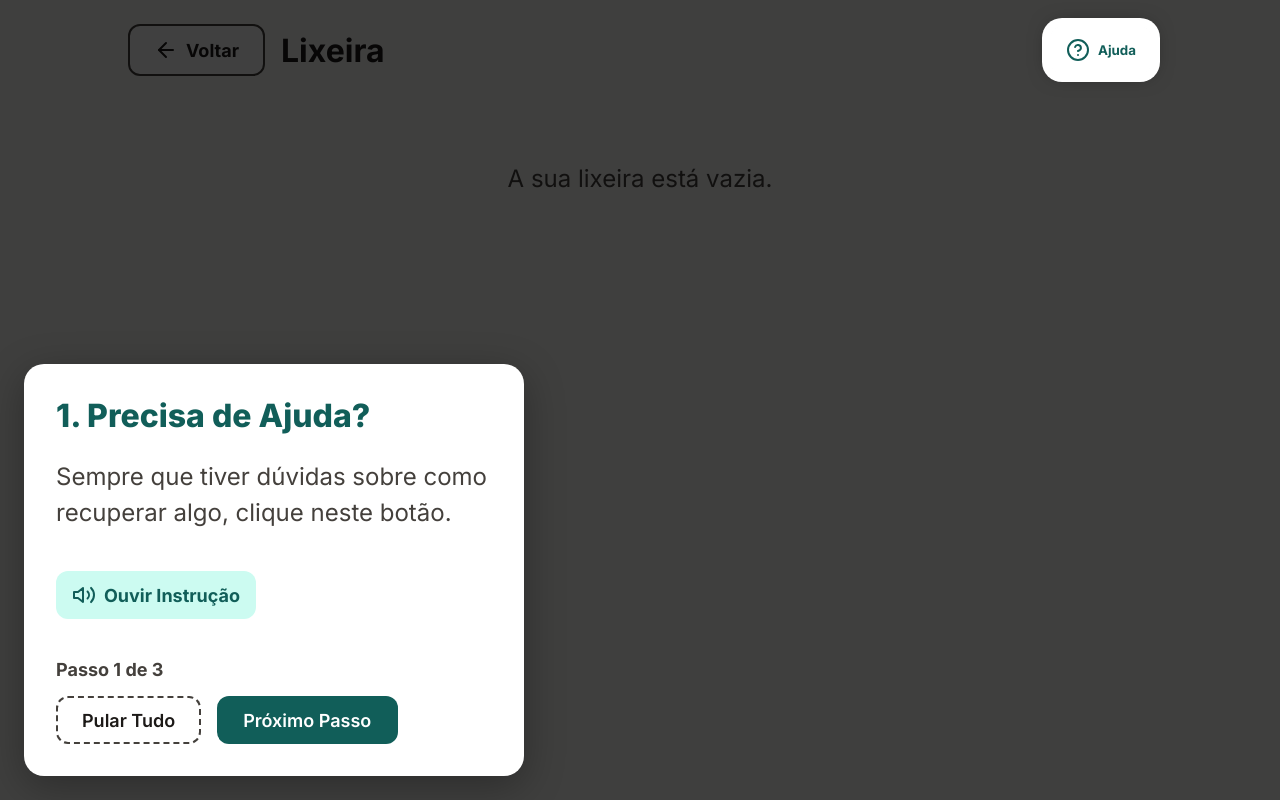
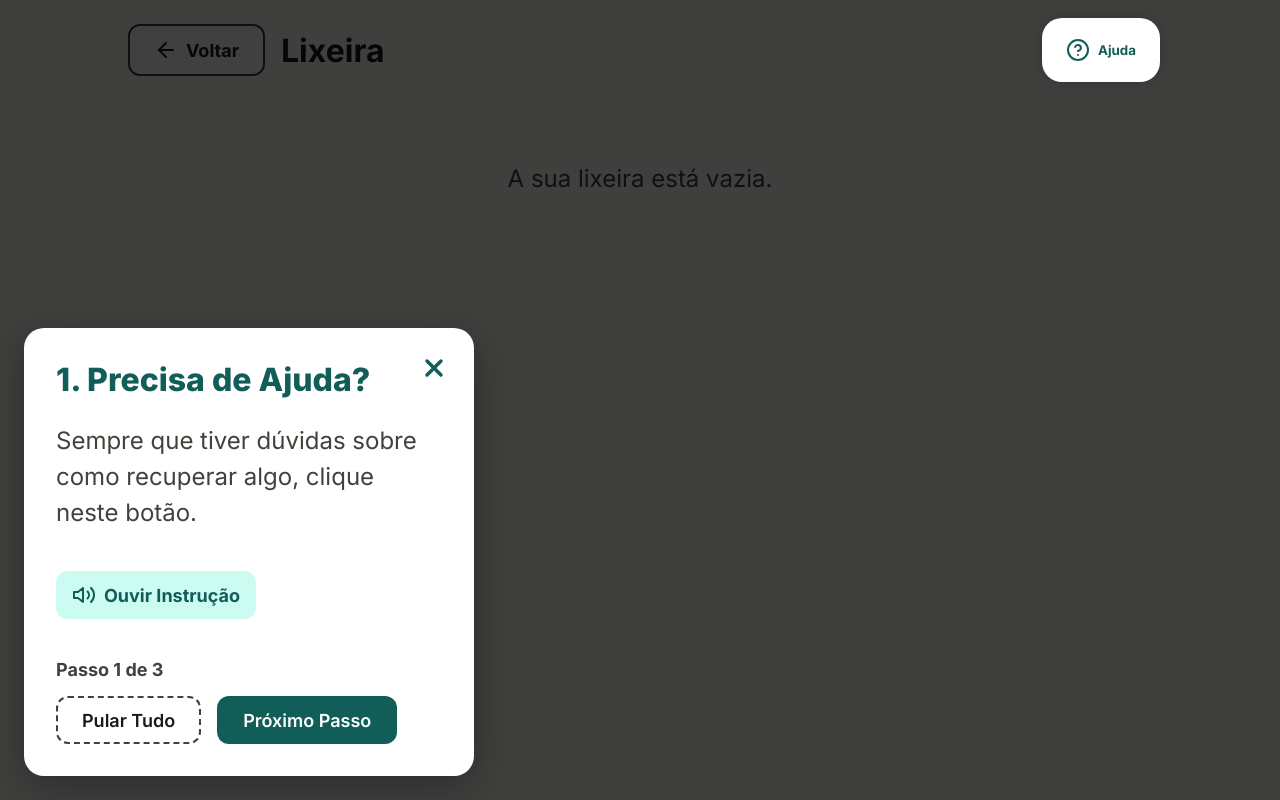
Before and after one commit to JoaovrCandido/SeniorEase, a Next.js app: page /trash in a window 1280 px wide. Built offline with nearby package versions, Linux system fonts and the light colour scheme.

Commit message:
Ajustando modal de ajuda

```diff
--- a/src/app/trash/page.tsx
+++ b/src/app/trash/page.tsx
@@ -34,7 +34,7 @@ const TRASH_STEPS: TourStep[] = [
     targetId: "tour-trash-content",
     title: "3. Como Recuperar",
     description:
-      "Nesta área ficam os itens apagados. Clique no botão Restaurar para que voltem ao lugar original, com total segurança.",
+      'Usando este primeiro item como exemplo: veja que ele tem um botão "Restaurar". Basta clicar nele para que o item volte ao seu local original com total segurança. Os restantes itens apagados funcionam exatamente da mesma forma!',
   },
 ];
 
@@ -85,7 +85,8 @@ export default function TrashPage() {
           </button>
         </header>
 
-        <div id="tour-trash-content" className={styles.trashContainer}>
+        {/* O ID FOI REMOVIDO DAQUI */}
+        <div className={styles.trashContainer}>
           {deletedNotebooks.length === 0 && deletedBlocksList.length === 0 ? (
             <p className={styles.emptyState}>A sua lixeira está vazia.</p>
           ) : (
@@ -94,14 +95,20 @@ export default function TrashPage() {
                 <section>
                   <h2 className={styles.sectionTitle}>Cadernos Apagados</h2>
                   <div className={styles.grid}>
-                    {deletedNotebooks.map((notebook) => (
+                    {deletedNotebooks.map((notebook, index) => (
                       <div
                         key={notebook.id}
+                        id={index === 0 ? "tour-trash-content" : undefined}
                         className={`${styles.card} ${styles.cardDanger}`}
                       >
                         <span className={styles.cardTitle}>
                           {notebook.title}
                         </span>
+                        {notebook.description && (
+                          <span className={styles.cardDescription}>
+                            {notebook.description}
+                          </span>
+                        )}
                         <Button
                           variant="primary"
                           onClick={async () => {
@@ -123,9 +130,14 @@ export default function TrashPage() {
                   <h2 className={styles.sectionTitle}>Itens Apagados</h2>
                   <div className={styles.grid}>
                     {deletedBlocksList.map(
-                      ({ notebookId, notebookTitle, block }) => (
+                      ({ notebookId, notebookTitle, block }, index) => (
                         <div
                           key={block.id}
+                          id={
+                            deletedNotebooks.length === 0 && index === 0
+                              ? "tour-trash-content"
+                              : undefined
+                          }
                           className={`${styles.card} ${styles.cardDashed}`}
                         >
                           <span className={styles.textBaseBody}>
--- a/src/presentation/components/ui/OnboardingTour.module.css
+++ b/src/presentation/components/ui/OnboardingTour.module.css
@@ -17,18 +17,69 @@
   border-radius: var(--radius-lg);
   box-shadow: 0 10px 40px rgba(0, 0, 0, 0.3);
   z-index: 10000;
+
   width: 90%;
-  max-width: 500px;
+  max-height: 85vh;
+  overflow-y: auto;
+
   display: flex;
   flex-direction: column;
   gap: var(--space-lg);
-  /* Transição suave ao flutuar entre quadrantes */
   transition:
     top 0.4s ease,
     bottom 0.4s ease,
     left 0.4s ease,
     right 0.4s ease,
-    transform 0.4s ease;
+    transform 0.4s ease,
+    max-width 0.3s ease;
+
+  /* Padronização Firefox para o scrollbar colorido */
+  scrollbar-width: thin;
+  scrollbar-color: var(--primary-main) var(--bg-canvas);
+}
+
+/* =========================================
+   CUSTOMIZAÇÃO DO SCROLLBAR (Chrome/Safari/Edge)
+   ========================================= */
+.dialog::-webkit-scrollbar {
+  width: 10px;
+}
+
+.dialog::-webkit-scrollbar-track {
+  background: var(--bg-canvas);
+  border-radius: var(--radius-md);
+}
+
+.dialog::-webkit-scrollbar-thumb {
+  background-color: var(--primary-main);
+  border-radius: var(--radius-md);
+  border: 2px solid var(--bg-canvas);
+}
+
+/* =========================================
+   BOTÃO FECHAR (X) NO CANTO SUPERIOR
+   ========================================= */
+.closeButton {
+  position: absolute;
+  top: 16px;
+  right: 16px;
+  background: transparent;
+  border: none;
+  color: var(--primary-main);
+  cursor: pointer;
+  display: flex;
+  align-items: center;
+  justify-content: center;
+  padding: 8px;
+  border-radius: 50%;
+  transition: all 0.2s ease;
+}
+
+.closeButton:hover,
+.closeButton:focus-visible {
+  background-color: var(--primary-surface);
+  transform: scale(1.1);
+  outline: none;
 }
 
 /* =========================================
@@ -179,6 +230,7 @@
   font-size: var(--text-xl);
   color: var(--primary-main);
   font-weight: 800;
+  padding-right: 40px; /* Garante que o título longo não fique por baixo do X */
 }
 
 .description {
--- a/src/presentation/components/ui/OnboardingTour.tsx
+++ b/src/presentation/components/ui/OnboardingTour.tsx
@@ -8,8 +8,8 @@ import styles from "./OnboardingTour.module.css";
 export interface TourStep {
   targetId: string;
   title: string;
-  description: React.ReactNode; // Agora aceita HTML/Ícones!
-  audioText?: string; // Texto específico para o leitor de voz
+  description: React.ReactNode;
+  audioText?: string;
 }
 
 type DialogPosition =
@@ -21,12 +21,19 @@ type DialogPosition =
   | "bottomLeft"
   | "bottomRight";
 
+interface Props {
+  isOpen: boolean;
+  onClose: () => void;
+  steps: TourStep[];
+}
+
 export const OnboardingTour: React.FC<Props> = ({ isOpen, onClose, steps }) => {
   const [currentStep, setCurrentStep] = useState(0);
   const { isSpeaking, readText, stop } = useSpeech();
 
   const [dialogPosition, setDialogPosition] =
     useState<DialogPosition>("bottomCenter");
+  const [dynamicMaxWidth, setDynamicMaxWidth] = useState<string>("500px");
 
   useEffect(() => {
     if (!isOpen || !steps || steps.length === 0) return;
@@ -59,6 +66,9 @@ export const OnboardingTour: React.FC<Props> = ({ isOpen, onClose, steps }) => {
         const rect = targetElement.getBoundingClientRect();
         const viewportHeight = window.innerHeight;
         const viewportWidth = window.innerWidth;
+
+        const calculatedMaxWidth = Math.min(Math.max(450, rect.width), 800);
+        setDynamicMaxWidth(`${calculatedMaxWidth}px`);
 
         let vPos = "bottom";
         let hPos = "Center";
@@ -93,6 +103,7 @@ export const OnboardingTour: React.FC<Props> = ({ isOpen, onClose, steps }) => {
         });
       } else {
         setDialogPosition("center");
+        setDynamicMaxWidth("500px");
       }
     }
 
@@ -130,7 +141,6 @@ export const OnboardingTour: React.FC<Props> = ({ isOpen, onClose, steps }) => {
       `dialog${dialogPosition.charAt(0).toUpperCase() + dialogPosition.slice(1)}`
     ];
 
-  // Define o que será lido em voz alta (usa o audioText se existir, senão usa a string normal)
   const textToRead = step.audioText
     ? `${step.title}. ${step.audioText}`
     : `${step.title}. ${typeof step.description === "string" ? step.description : ""}`;
@@ -144,12 +154,35 @@ export const OnboardingTour: React.FC<Props> = ({ isOpen, onClose, steps }) => {
         role="dialog"
         aria-modal="true"
         aria-labelledby="tour-title"
+        style={{ maxWidth: dynamicMaxWidth }}
       >
+        {/* NOVO BOTÃO DE FECHAR (X) */}
+        <button
+          className={styles.closeButton}
+          onClick={handleClose}
+          aria-label="Fechar ajuda"
+          title="Fechar ajuda"
+        >
+          <svg
+            width="28"
+            height="28"
+            fill="none"
+            stroke="currentColor"
+            strokeWidth="3"
+            viewBox="0 0 24 24"
+          >
+            <path
+              strokeLinecap="round"
+              strokeLinejoin="round"
+              d="M6 18L18 6M6 6l12 12"
+            />
+          </svg>
+        </button>
+
         <h2 id="tour-title" className={styles.title}>
           {step.title}
         </h2>
 
-        {/* Agora renderizamos a descrição dentro de uma div em vez de <p> para suportar formatações complexas */}
         <div className={styles.description}>{step.description}</div>
 
         <div className={styles.audioControls}>
```
Also changed, not shown: src/app/history/page.tsx (+5 -3 lines).
